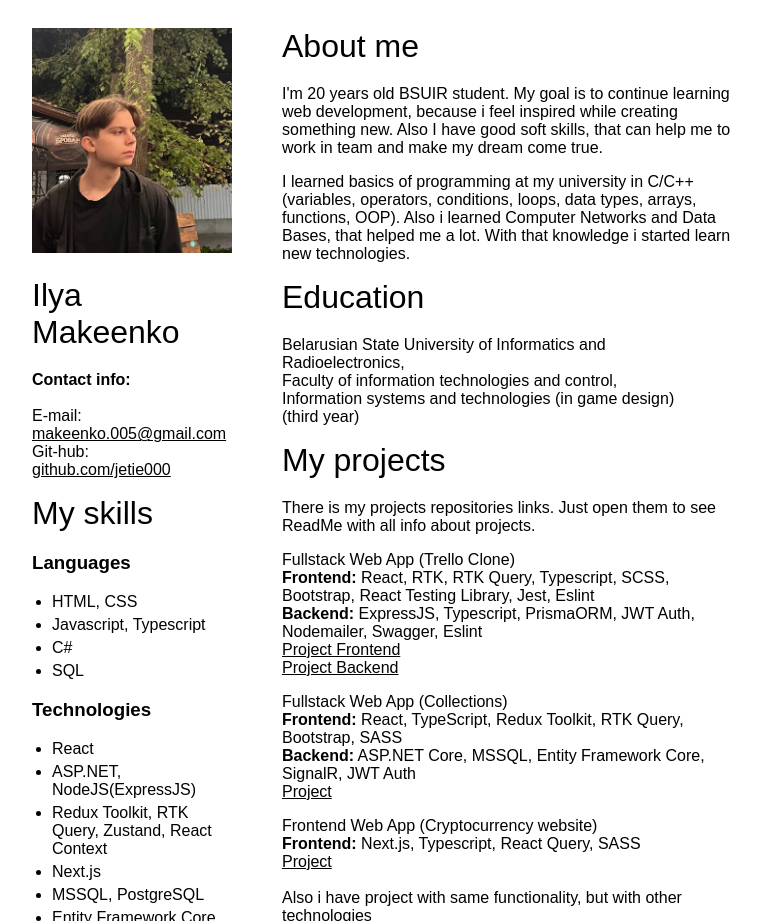
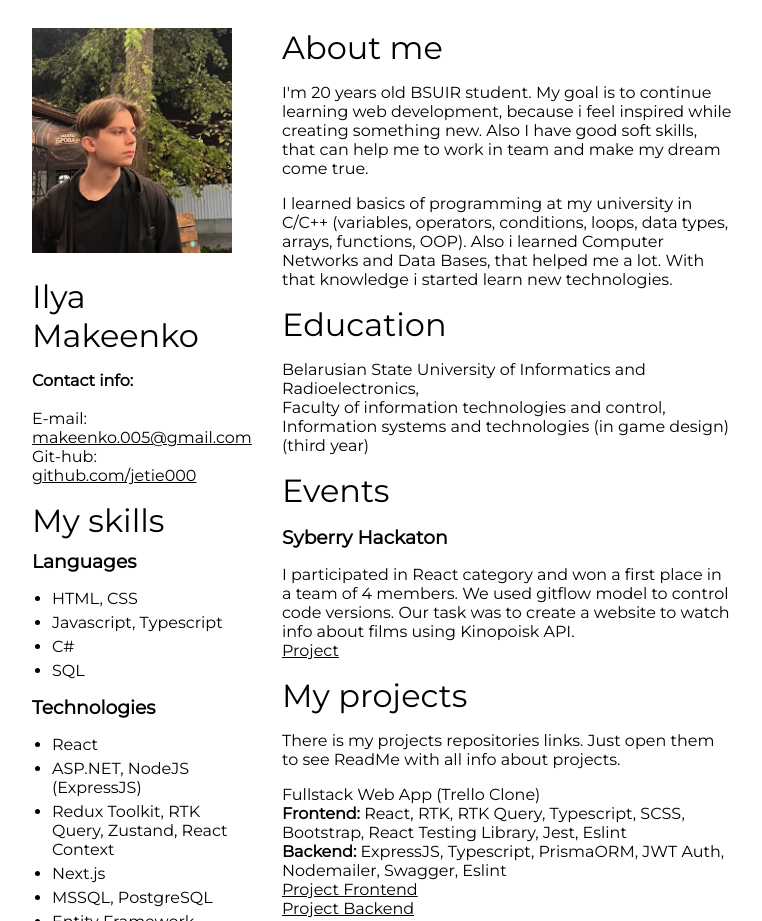
Before and after one commit to jetie000/cv, a plain HTML site: page index.html in a window 1280 px wide. Shown: the top 921 px of the page, without its empty margins (258-1020 px from the left). Drawn offline with Linux system fonts and the light colour scheme.

Commit message:
feat: add event

```diff
--- a/index.html
+++ b/index.html
@@ -4,10 +4,15 @@
 <head>
     <meta charset="UTF-8">
     <meta name="viewport" content="width=device-width, initial-scale=1.0">
+    <link href="https://fonts.googleapis.com/css2?family=Montserrat&display=swap" rel="stylesheet">
     <title>CV</title>
     <style>
         body {
-            font-family: Arial, Helvetica, sans-serif;
+            font-family: Montserrat, Helvetica, sans-serif;
+        }
+
+        h3{
+            margin: 10px 0;
         }
 
         a {
@@ -22,7 +27,7 @@
         }
 
         .wrapper-info {
-            width: 200px;
+            min-width: 200px;
             margin-right: 50px;
         }
 
@@ -32,7 +37,10 @@
 
         .header {
             font-size: 32px;
-            margin-bottom: 20px;
+        }
+        .header-2 {
+            font-size: 24px;
+            margin-bottom: 15px;
         }
 
         .wrapper img {
@@ -80,7 +88,7 @@
             <h3>Technologies</h3>
             <ul>
                 <li>React</li>
-                <li>ASP.NET, NodeJS(ExpressJS)</li>
+                <li>ASP.NET, NodeJS (ExpressJS)</li>
                 <li>Redux Toolkit, RTK Query, Zustand, React Context</li>
                 <li>Next.js</li>
                 <li>MSSQL, PostgreSQL</li>
@@ -109,6 +117,15 @@
                 Faculty of information technologies and control, <br>
                 Information systems and technologies (in game design) <br>
                 (third year)
+            </p>
+            <div class="header">Events</div>
+            <p>
+                <h3>Syberry Hackaton</h3>
+                <p>
+                    I participated in React category and won a first place in a team of 4 members. We used gitflow model to control code versions.
+                    Our task was to create a website to watch info about films using Kinopoisk API.
+                    <br><a href="https://github.com/jetie000/hackaton-syberry-team9">Project</a> <br>
+                </p>
             </p>
             <div class="header">My projects</div>
             <p>There is my projects repositories links. Just open them to see ReadMe with all info about projects.</p>
```
